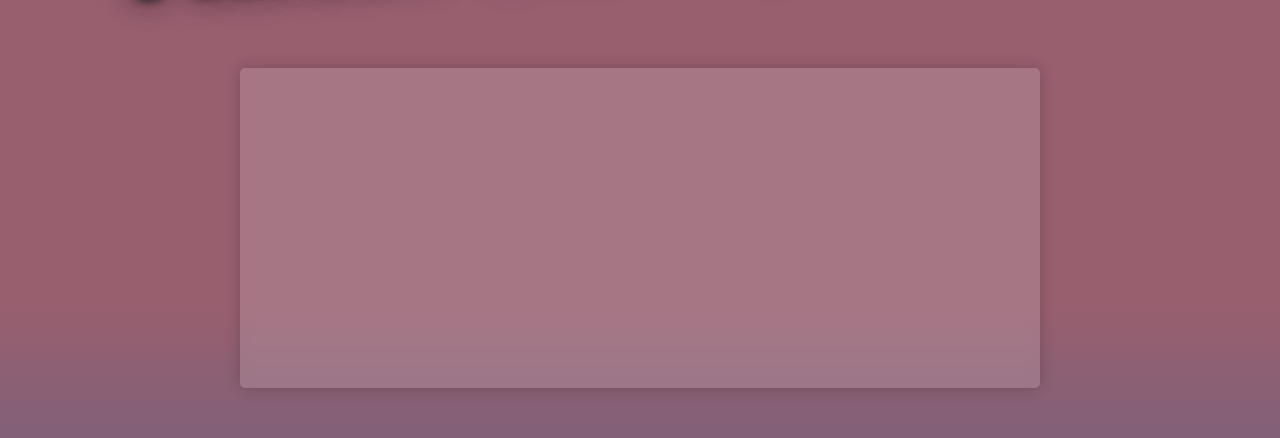
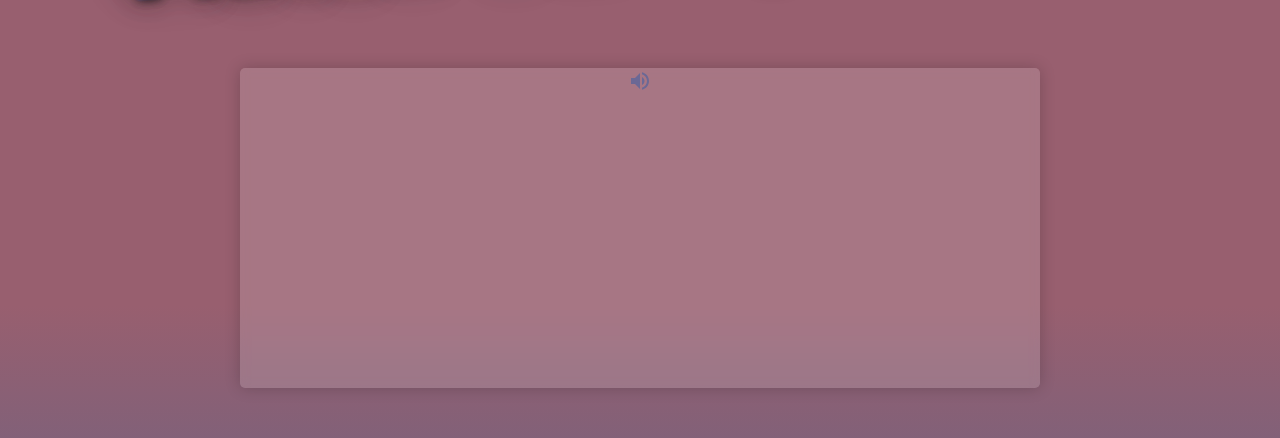
Before and after one commit to 17gstyron/MatchEmUp, a React (Create React App) app in the folder app/: page / in a window 1280 px wide. Shown: the part 222-660 px from the top of the page. Built offline with nearby package versions, Linux system fonts and the light colour scheme.

Commit message:
Add the audio to the menu page, playing automatically when the page loads. Reorganize the useStyles argument object to match the occurence of components on the page. Add the icon that will toggle the audio on and off

```diff
--- a/app/src/components/Menu.jsx
+++ b/app/src/components/Menu.jsx
@@ -1,31 +1,15 @@
-import React from 'react';
+import React, { useEffect, useState } from 'react';
 
 import { Box, Button, Chip, Grid, } from '@material-ui/core';
 import { makeStyles, withTheme } from '@material-ui/core/styles';
+import VolumeUpIcon from '@material-ui/icons/VolumeUp';
+// import VolumeOffIcon from '@material-ui/icons/VolumeOff';
 
 import logo from '../styles/images/logo.png'
+import bgMusic from '../audio/Menu.mp3';
 import '../styles/Menu.css';
 
 const useStyles = makeStyles((theme) => ({
-  credits: {
-    position: 'absolute',
-    bottom: 5,
-    right: 5,
-    width: 160,
-    height: 68,
-    borderRadius: '30%',
-
-    backgroundColor: 'black',
-  },
-  ackn: {
-    color: '#5efc0b',
-    margin: 'auto',
-  },
-  large: {
-    width: theme.spacing(8),
-    height: theme.spacing(8),
-    // margin: 'auto',
-  },
   container: {
     width: '50rem',
     height: '20rem',
@@ -34,26 +18,48 @@ const useStyles = makeStyles((theme) => ({
     borderRadius: 5,
     borderColor: 'black',
     backgroundColor: 'rgba(255, 255, 255, .15)',
-
     backdropFilter: 'blur(5px)',
+  },
+  icon: {
+    color: '#6b6895',
+  },
+  credits: {
+    position: 'absolute',
+    bottom: 5,
+    right: 5,
+    width: 160,
+    height: 68,
+    borderRadius: '30%',
+    backgroundColor: 'black',
+  },
+  large: {
+    width: theme.spacing(8),
+    height: theme.spacing(8),
   },
 }));
 
 const Menu = () => {
   const classes = useStyles();
 
+  useEffect(() => {
+    // document.getElementById('bgm').play();
+  }, [])
+
   return (
     <div className="Menu">
+      <audio src={bgMusic} id="bgm"></audio>
+
       <h4 className="title">Match Em Up!</h4>
-      <div className={classes.container}></div>
+      <div className={classes.container}>
+        <VolumeUpIcon className={classes.icon} />
+      </div>
 
       <Box className={classes.credits}>
         <Grid container justify="space-around">
           <img src={logo} className={classes.large}></img>
-          <h7 className={classes.ackn}>creation</h7>
+          <h7 className="ackn">creation</h7>
         </Grid>
       </Box>
-      {/* <img src={logo} className="App-logo" alt="logo" /> */}
     </div>
   );
 }
```
